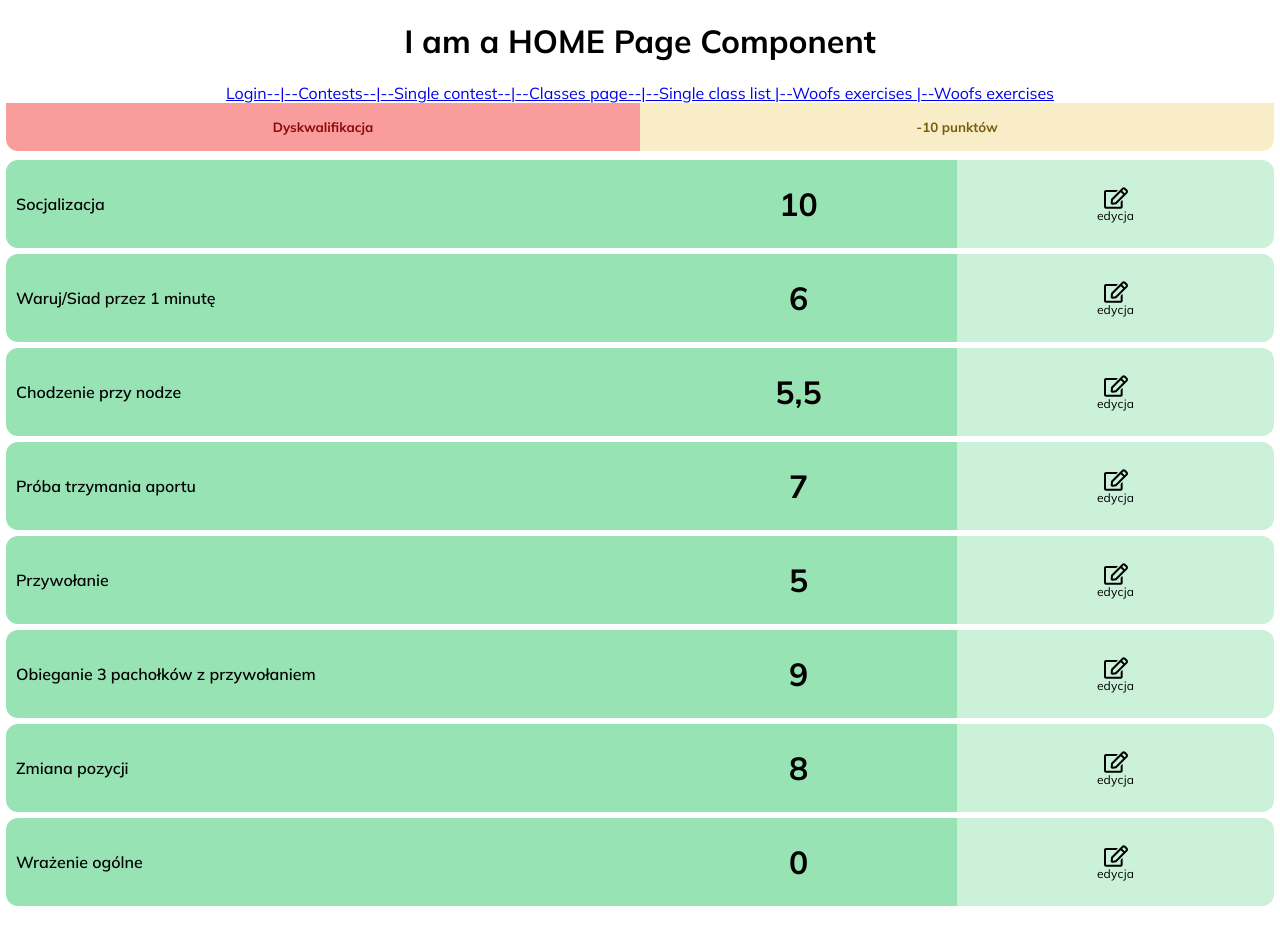
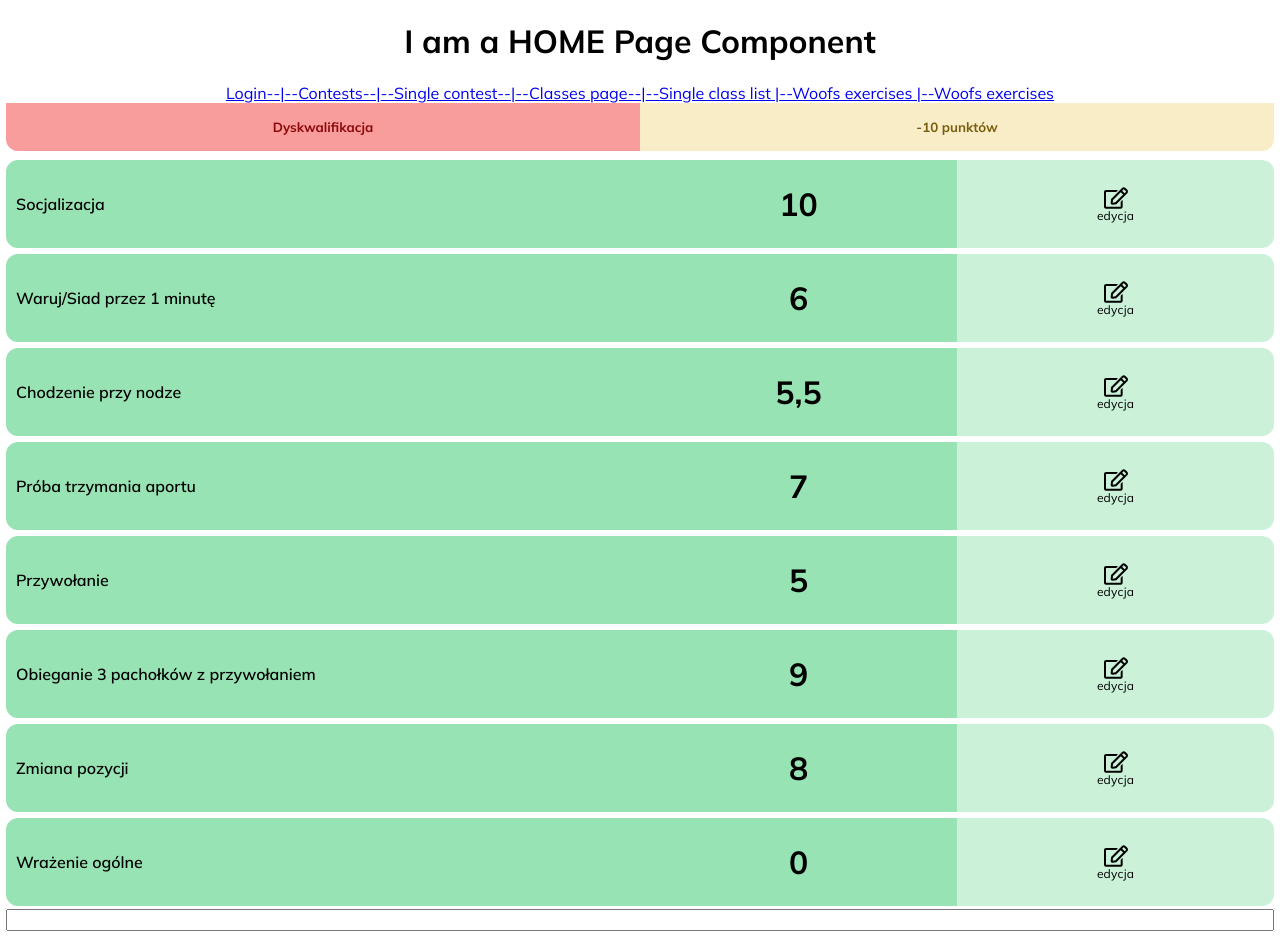
Before and after one commit to CC2021-WBL/GOOD-BOI-Application, a React (Create React App) app: page /contests/1/classes/1/woof in a window 1280 px wide. Before the commit the page ends 915 px from the top, so only its background shows below. Built offline with nearby package versions, Linux system fonts and the light colour scheme.

Commit message:
add logic

```diff
--- a/src/Atoms/EditAccept/EditAcceptStyled.js
+++ b/src/Atoms/EditAccept/EditAcceptStyled.js
@@ -12,6 +12,7 @@ const EditAcceptStyled = styled.button`
   align-items: center;
   border: 0;
   border-radius: 0 0.75rem 0.75rem 0;
+  cursor: pointer;
   ${FONTS.label_regular};
   ${(props) =>
     props.toggle
--- a/src/Molecules/ExerciseCard/ExerciseCard.js
+++ b/src/Molecules/ExerciseCard/ExerciseCard.js
@@ -5,8 +5,7 @@ import ExerciseCardStyled from './ExerciseCardStyled';
 import { useState } from 'react';
 import Points from '../Points/Points';
 
-const ExerciseCard = ({ exerciseInfo, obedienceClassName }) => {
-  const { codeName, result } = exerciseInfo;
+const ExerciseCard = ({ exerciseInfo, obedienceClassName, onChange }) => {
   const [toggle, setToggle] = useState(true);
 
   const toggleHandler = () => {
@@ -16,11 +15,11 @@ const ExerciseCard = ({ exerciseInfo, obedienceClassName }) => {
   return (
     <ExerciseCardStyled>
       <Exercise
-        codeName={codeName}
+        codeName={exerciseInfo.codeName}
         obedienceClassName={obedienceClassName}
         toggle={toggle}
       />
-      <Points points={result} toggle={toggle} />
+      <Points exerciseInfo={exerciseInfo} toggle={toggle} onChange={onChange} />
       <EditAccept onClick={toggleHandler} toggle={toggle} />
     </ExerciseCardStyled>
   );
@@ -31,6 +30,7 @@ ExerciseCard.propTypes = {
   obedienceClassName: PropTypes.string,
   points: PropTypes.number,
   exerciseInfo: PropTypes.object,
+  onChange: PropTypes.func,
 };
 
 export default ExerciseCard;
--- a/src/Molecules/Points/Points.js
+++ b/src/Molecules/Points/Points.js
@@ -1,24 +1,25 @@
-import propTypes from 'prop-types';
 import PropTypes from 'prop-types';
 import PointsText from '../../Atoms/PointsText/PointsText';
 import PointsInput from '../PointsForm/PointsForm';
 import PointsStyled from './PointsStyled';
 
-const Points = ({ points, toggle }) => {
+const Points = ({ exerciseInfo, toggle, onChange }) => {
+  const { codeName, result } = exerciseInfo;
   return (
     <PointsStyled>
       {toggle ? (
-        <PointsText points={points}></PointsText>
+        <PointsText points={result}></PointsText>
       ) : (
-        <PointsInput points={points} />
+        <PointsInput points={result} codeName={codeName} onChange={onChange} />
       )}
     </PointsStyled>
   );
 };
 
 Points.propTypes = {
-  points: propTypes.number,
+  exerciseInfo: PropTypes.object,
   toggle: PropTypes.bool,
+  onChange: PropTypes.func,
 };
 
 export default Points;
--- a/src/Molecules/PointsForm/PointsForm.js
+++ b/src/Molecules/PointsForm/PointsForm.js
@@ -1,27 +1,28 @@
-import propTypes from 'prop-types';
 import PropTypes from 'prop-types';
 import PointsInputStyled from './PointsInputStyled';
 import PointsFormStyled from './PoinstFormStyled';
 
-const PointsForm = ({ points }) => {
+const PointsForm = ({ points, codeName, onChange }) => {
   return (
     <PointsFormStyled>
       <PointsInputStyled
         type="number"
-        id="points"
+        id={codeName}
         className="points_input"
         defaultValue={points}
         min="0"
         step="0.5"
         max="10"
+        onChange={onChange}
       />
     </PointsFormStyled>
   );
 };
 
 PointsForm.propTypes = {
-  points: propTypes.number,
-  toggle: PropTypes.bool,
+  points: PropTypes.number,
+  codeName: PropTypes.string,
+  onChange: PropTypes.func,
 };
 
 export default PointsForm;
--- a/src/Organisms/ExerciseCardsContainter/ExerciseCardsContainer.js
+++ b/src/Organisms/ExerciseCardsContainter/ExerciseCardsContainer.js
@@ -1,9 +1,29 @@
 import PropTypes from 'prop-types';
 import ExerciseCardsContainerStyled from './ExerciseCardsContainerStyled';
 import ExerciseCard from '../../Molecules/ExerciseCard/ExerciseCard';
+import { useState } from 'react';
 
 const ExerciseCardsContainer = ({ performanceObject }) => {
-  const { exercises, obedienceClassName } = performanceObject;
+  const [performance, setPerformance] = useState(performanceObject);
+  const { exercises, obedienceClassName } = performance;
+  console.log(performance);
+
+  const performanceSaveHandler = (event) => {
+    if (
+      event.target.value < 0 ||
+      event.target.value > 10 ||
+      event.target.value % 0.5 !== 0
+    ) {
+      console.log('Choose points from 0 to 10.');
+    } else {
+      setPerformance((prevState) => ({
+        ...prevState,
+        codename: event.target.id,
+        result: event.target.value,
+      }));
+      console.log(performance);
+    }
+  };
 
   return (
     <ExerciseCardsContainerStyled>
@@ -12,8 +32,11 @@ const ExerciseCardsContainer = ({ performanceObject }) => {
           key={exercise.codeName}
           exerciseInfo={exercise}
           obedienceClassName={obedienceClassName}
+          onChange={performanceSaveHandler}
         />
       ))}
+
+      <input onChange={performanceSaveHandler} />
     </ExerciseCardsContainerStyled>
   );
 };
```
